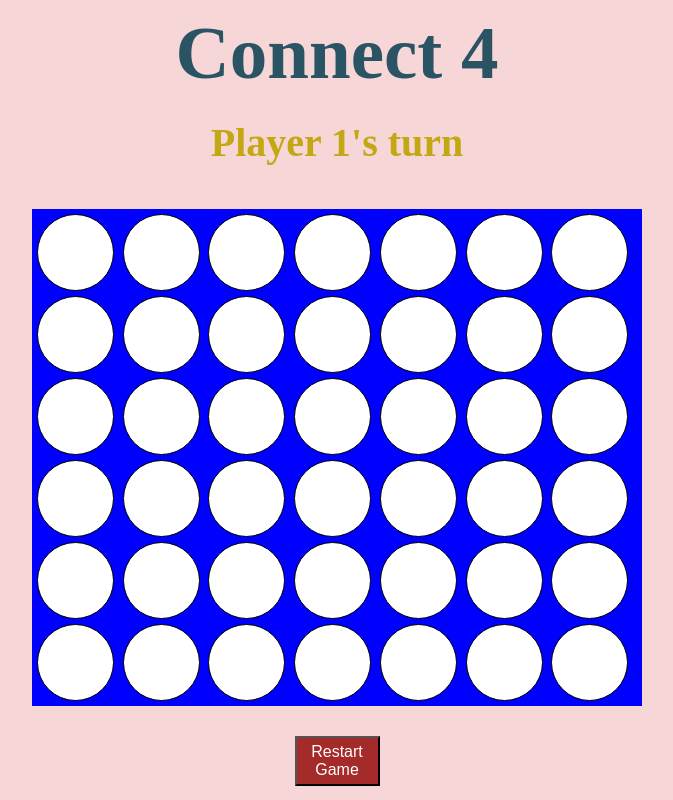
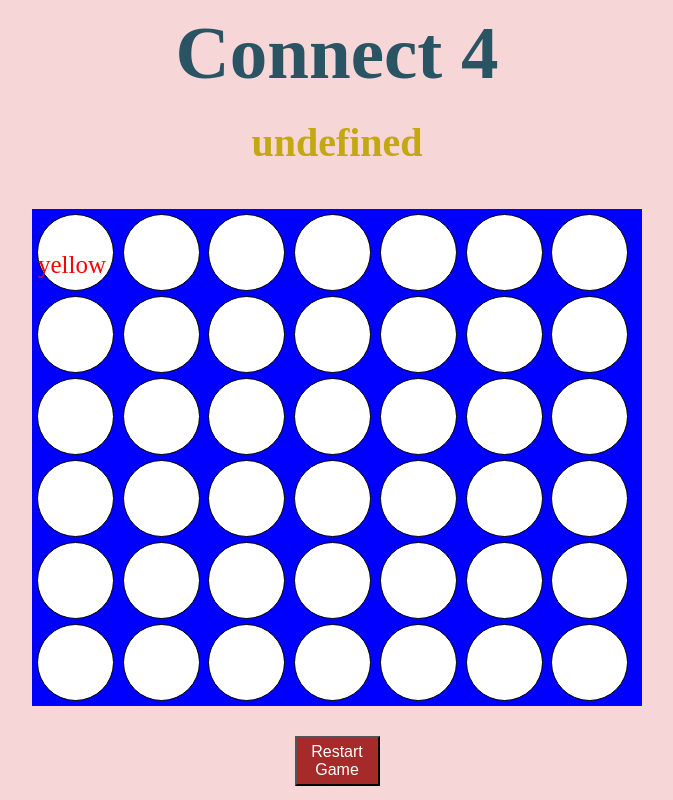
Before and after one commit to Cyeom97/Christopher_Yeom_ConnectFour_Game, a plain HTML site: page game.html in a window 1280 px wide. Both pictures are taken after a click on the element 378 px from the left and 252 px from the top of the page. Shown: the whole page, without its empty margins (303-976 px from the left). Drawn offline with Linux system fonts and the light colour scheme.

Commit message:
made variables and event listener works when console log

```diff
--- a/game.html
+++ b/game.html
@@ -4,7 +4,7 @@
     <meta charset="UTF-8">
     <meta http-equiv="X-UA-Compatible" content="IE=edge">
     <meta name="viewport" content="width=device-width, initial-scale=1.0">
-    <script defer src="js/script.js"></script>
+
     <link rel="stylesheet" href="style.css">
     <title>Connect Four Game</title>
 </head>
@@ -12,7 +12,7 @@
     <section>
         <h1 class="title">Connect 4</h1>
         <a href="index.html"></a>
-        <h2 class="score">Player 1's turn</h2>
+        <h2 class="message"></h2>
         <div class="board">
             <div data-spot-num="0" class="spot"></div>
             <div data-spot-num="1" class="spot"></div>
@@ -60,5 +60,6 @@
         </div>
         <button class="restart-game">Restart Game</button>
     </section>
+        <script type="text/javascript" src="script.js"></script>
 </body>
 </html>
--- a/script.js
+++ b/script.js
@@ -1,10 +1,53 @@
 // connect to the game html
-const score = document.querySelector('.score')
-const token = document.querySelectorAll('spot')
+const score = document.querySelector('.message')
+const token = document.querySelectorAll('.spot')
 // for the for loop
 let gameRun = true
 let player = 'red'
-let currentGameState = []
+let currentGameState = [
+  '',
+  '',
+  '',
+  '',
+  '',
+  '',
+  '',
+  '',
+  '',
+  '',
+  '',
+  '',
+  '',
+  '',
+  '',
+  '',
+  '',
+  '',
+  '',
+  '',
+  '',
+  '',
+  '',
+  '',
+  '',
+  '',
+  '',
+  '',
+  '',
+  '',
+  '',
+  '',
+  '',
+  '',
+  '',
+  '',
+  '',
+  '',
+  '',
+  '',
+  '',
+  ''
+]
 let winningProb = [
   [0, 1, 2, 3],
   [0, 7, 14, 21],
@@ -82,22 +125,32 @@ let winningProb = [
 // functions
 
 const whoseTurn = () => `${player}'s turn`
-score.innerHTML = changePlayer()
+
 function changePlayer() {
   if (player === 'red') {
     player = 'yellow'
-    score.innerHTML = changePlayer()
+    // token.style.backgroundColor = 'yellow'
+    console.log('hi')
   } else {
     player = 'red'
-    score.innerHTML = changePlayer()
+    // token.style.backgroundColor = 'red'
+    console.log('hey')
   }
 }
+
+score.innerHTML = changePlayer()
 function chosenSpot(pickedSpot) {
   const pick = pickedSpot.target
-  const spotNum = pick.getAttribute('data-spot-number')
+  const spotNum = pick.getAttribute('data-spot-num')
   if (currentGameState[spotNum] != '') {
     return
   }
+  pickASpot(pick, spotNum)
+}
+
+function pickASpot(pick, spotNum) {
+  currentGameState[spotNum] = player
+  pick.innerHTML = player
 }
 
 token.forEach((circle) => circle.addEventListener('click', chosenSpot))
--- a/style.css
+++ b/style.css
@@ -63,7 +63,7 @@ section {
     cursor: pointer;
 }
 
-.score {
+.message {
     position: relative;
     bottom: 10px;
     font-size: 40px;
```
Also changed, not shown: index.html (+1 -2 lines), README.md.
